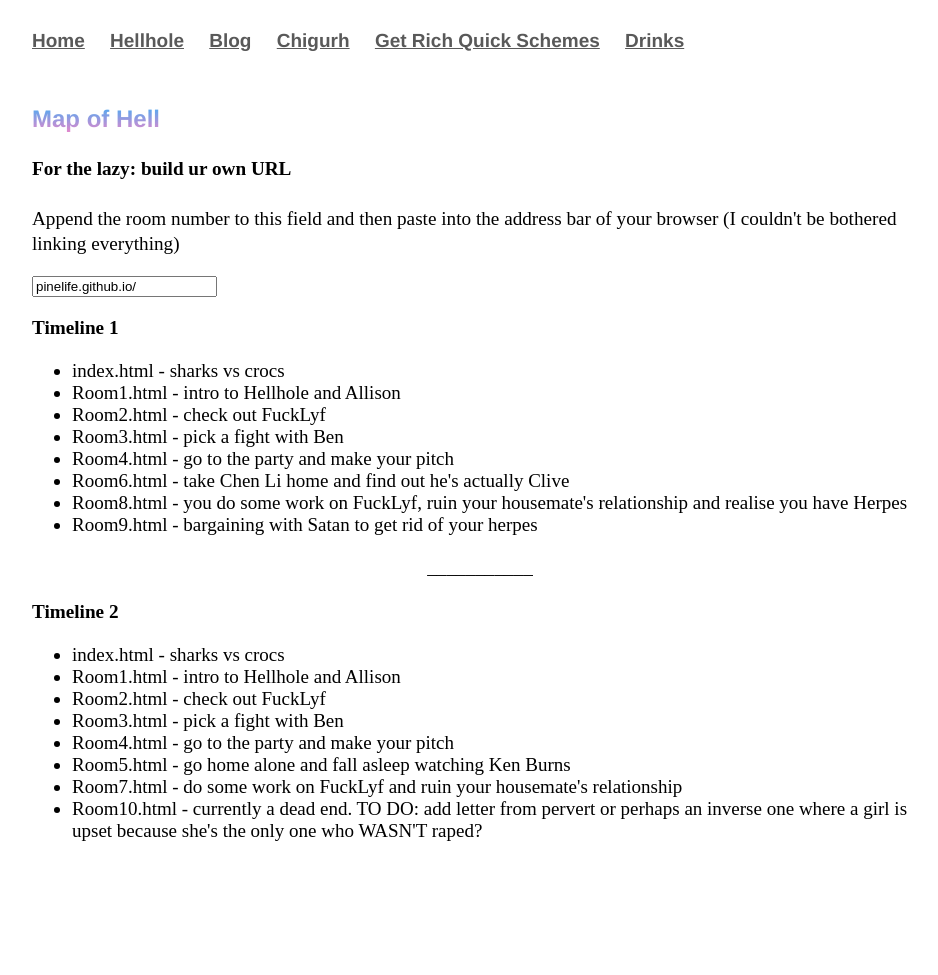
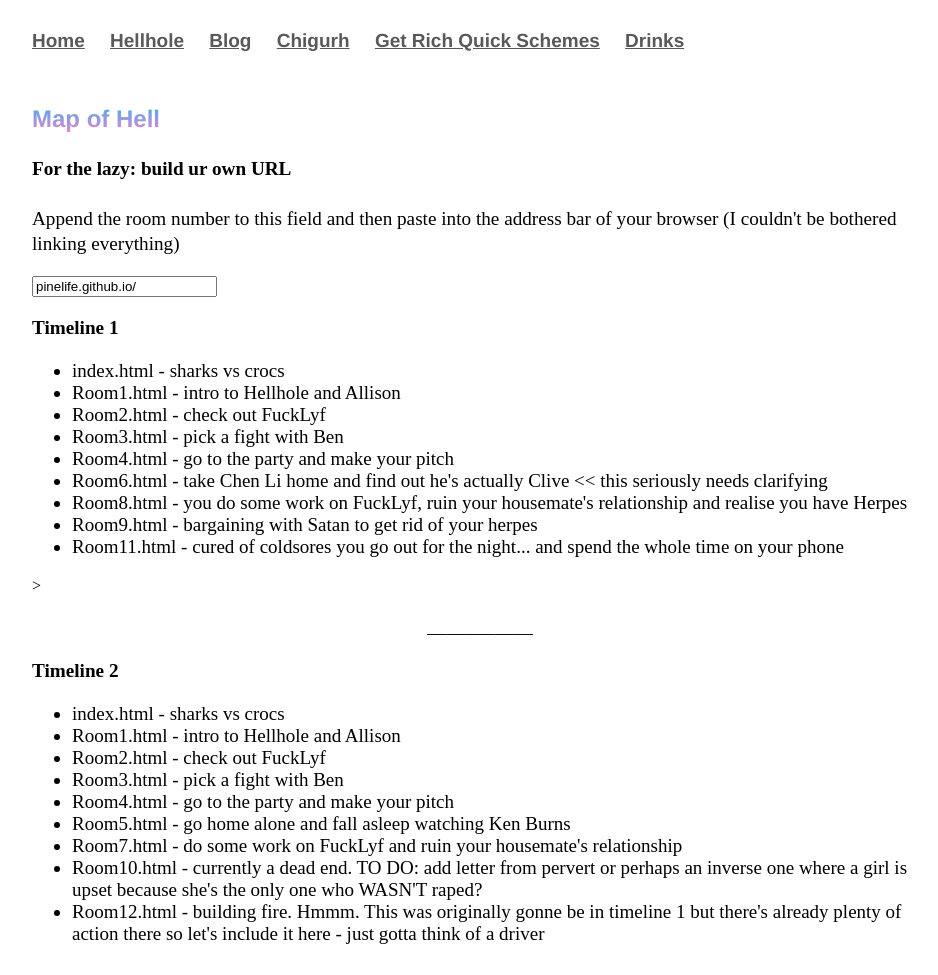
Before and after one commit to Pinelife/pinelife.github.io, a Jekyll site: the page Hellhole/map.html, which Jekyll copies as it is, in a window 1280 px wide. Shown: the whole page, without its empty margins (160-1098 px from the left). Built offline with Jekyll 4.4.1, drawn with Linux system fonts in a browser that asks for light colours; before the commit the page ends 900 px from its top, so only the background shows below that.

Commit message:
Update map.html

```diff
--- a/Hellhole/map.html
+++ b/Hellhole/map.html
@@ -47,10 +47,11 @@
 				<li>Room2.html - check out FuckLyf</li>
 				<li>Room3.html - pick a fight with Ben</li>
 				<li>Room4.html - go to the party and make your pitch</li>
-				<li>Room6.html - take Chen Li home and find out he's actually Clive</li>
+				<li>Room6.html - take Chen Li home and find out he's actually Clive << this seriously needs clarifying</li>
 				<li>Room8.html - you do some work on FuckLyf, ruin your housemate's relationship and realise you have Herpes</li>
 				<li>Room9.html - bargaining with Satan to get rid of your herpes</li>
-			</ul>
+				<li>Room11.html - cured of coldsores you go out for the night... and spend the whole time on your phone</li>
+			</ul>>
 			</p>
 
 <p style="text-align:center" class="indented">
@@ -70,6 +71,8 @@ ___________
 				<li>Room7.html - do some work on FuckLyf and ruin your housemate's relationship</li>
 				<li>Room10.html - currently a dead end. TO DO: add letter from pervert or perhaps an inverse one
 				where a girl is upset because she's the only one who WASN'T raped?</li>
+				<li>Room12.html - building fire. Hmmm. This was originally gonne be in timeline 1 but there's already plenty of action there
+				so let's include it here - just gotta think of a driver</li>
 			</ul>
 			</p>
 </body>
```
